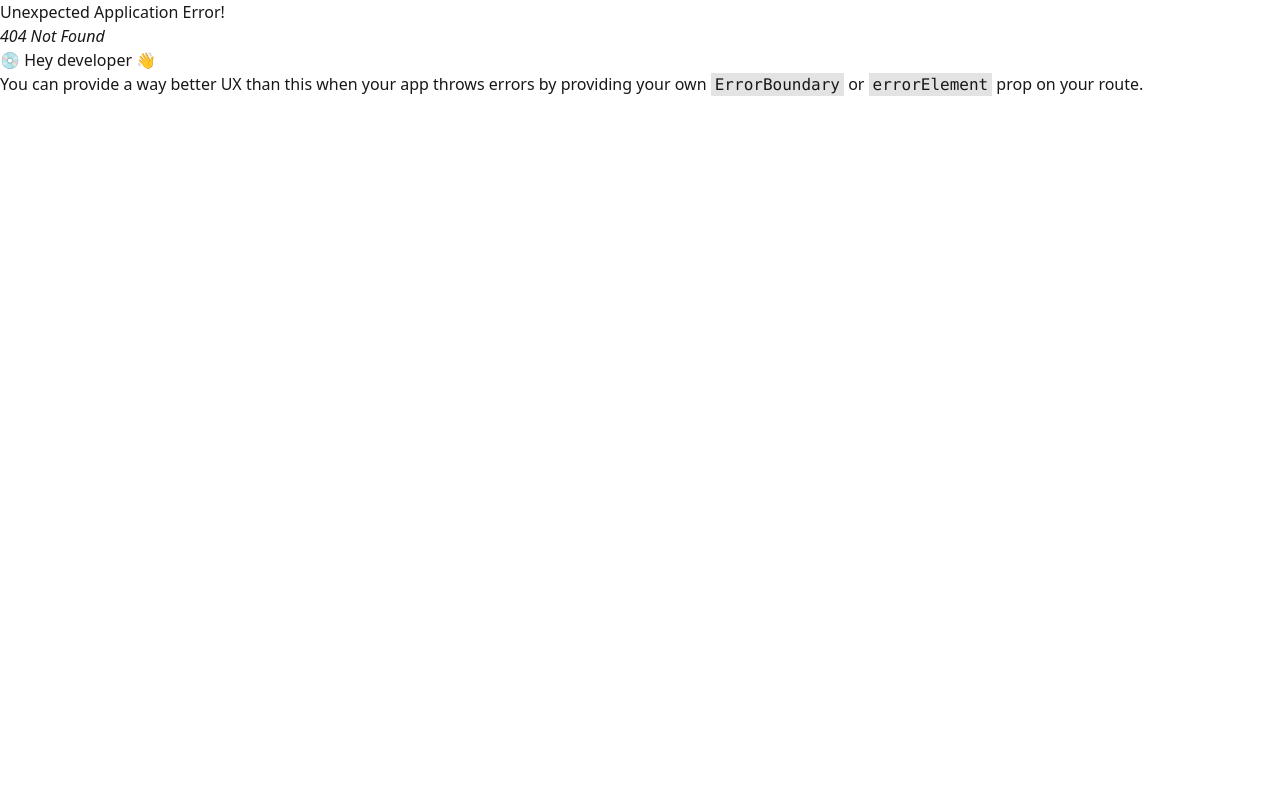
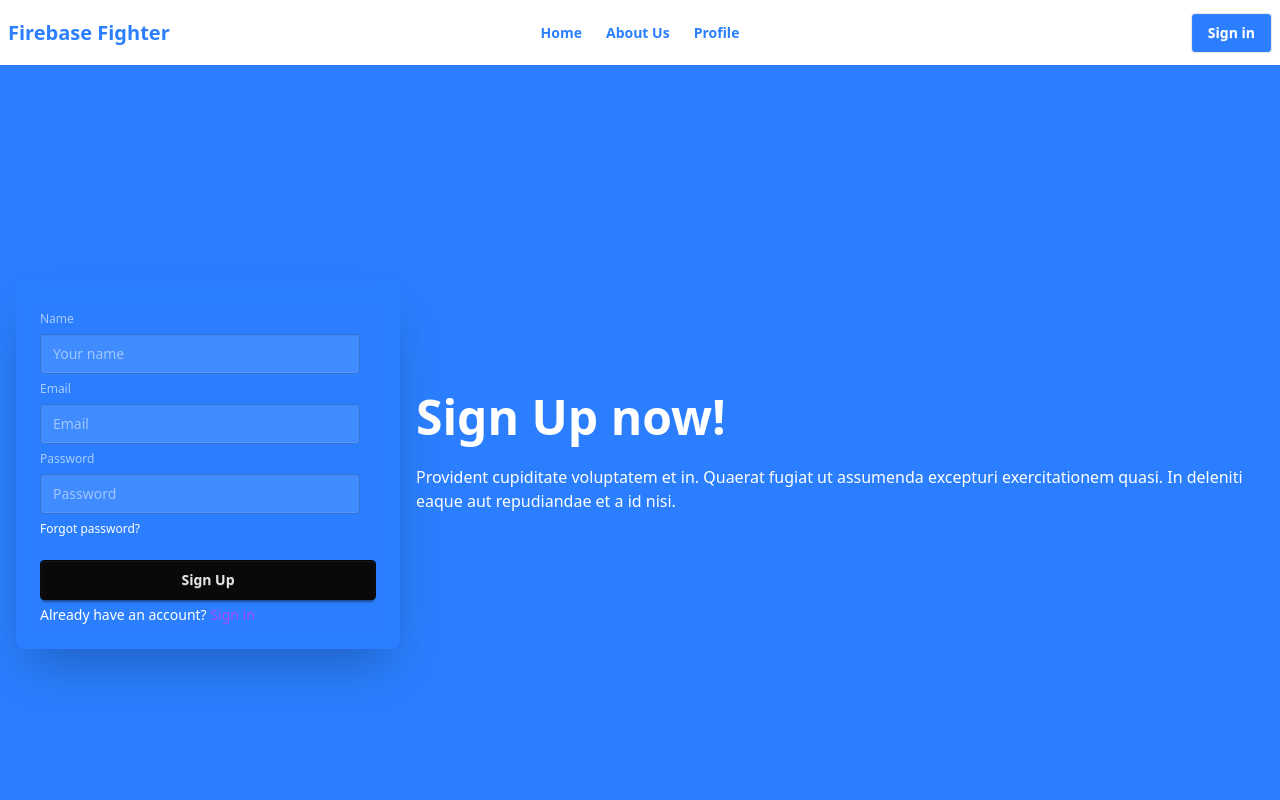
Before and after one commit to AyanSujon/firebase-fighter, a React (Vite) app: page /signup in a window 1280 px wide. Before the commit this address had no page. Shown: the top 800 px of the page. Built offline with nearby package versions, Linux system fonts and the light colour scheme.

Commit message:
added some test

```diff
--- a/package.json
+++ b/package.json
@@ -13,6 +13,7 @@
     "@tailwindcss/vite": "^4.1.14",
     "react": "^19.1.1",
     "react-dom": "^19.1.1",
+    "react-icons": "^5.5.0",
     "react-router": "^7.9.4",
     "react-toastify": "^11.0.5",
     "tailwindcss": "^4.1.14"
--- a/src/components/Navbar.jsx
+++ b/src/components/Navbar.jsx
@@ -1,19 +1,20 @@
 import React from 'react';
-import { NavLink } from 'react-router';
 import MyComponent from './MyComponent';
 import MyLink from './MyLink';
+import { Link } from 'react-router';
+
+
+
 
 const Navbar = () => {
 const links = <>
     <li><MyLink to={"/"} className={"text-blue-500"}>Home</MyLink></li>
-    <li><MyLink to={"/about-us"}  className={"text-blue-500"}>AboutUs</MyLink></li>
+    <li><MyLink to={"/about-us"}  className={"text-blue-500"}>About Us</MyLink></li>
     <li><MyLink to={"/profile"}  className={"text-blue-500"}>Profile</MyLink></li>
-    {/* <li><NavLink to={'/'} className={({isActive})=> isActive? "text-purple-500":"" }>Home</NavLink></li>
-    <li><NavLink to={'/about-us'} className={({isActive})=> isActive? "text-purple-500":"" }>AboutUs</NavLink></li>
-    <li><NavLink to={'/profile'} className={({isActive})=> isActive? "text-purple-500":"" } >Profile</NavLink></li> */}
-</>
+   </>
+
     return (
-        <nav className='shadow-sm'>
+        <nav>
             <MyComponent className={"flex items-center justify-between"}>
                 <div className="navbar bg-base-100 ">
                 <div className="navbar-start">
@@ -27,7 +28,7 @@
                             {links}
                     </ul>
                     </div>
-                    <a className="btn btn-ghost text-xl">daisyUI</a>
+                    <Link to={"/"} className=" text-xl font-bold text-blue-500">Firebase Fighter</Link>
                 </div>
                 <div className="navbar-center hidden lg:flex">
                     <ul className="menu menu-horizontal px-1">
@@ -35,7 +36,7 @@
                     </ul>
                 </div>
                 <div className="navbar-end">
-                    <a className="btn">Button</a>
+                    <Link to={"/signin"}  className={"btn bg-blue-500 hover:bg-purple-500  text-white"}>Sign in</Link>
                 </div>
                 </div>
             </MyComponent>
--- /dev/null
+++ b/src/pages/Signin.jsx
@@ -0,0 +1,35 @@
+import React from 'react';
+import { Link } from 'react-router';
+
+const Signin = () => {
+    return (
+        <div className="hero bg-blue-500 min-h-screen">
+        <div className="hero-content flex-col lg:flex-row-reverse">
+            <div className="text-center lg:text-left text-white">
+            <h1 className="text-5xl font-bold">Login now!</h1>
+            <p className="py-6">
+                Provident cupiditate voluptatem et in. Quaerat fugiat ut assumenda excepturi exercitationem
+                quasi. In deleniti eaque aut repudiandae et a id nisi.
+            </p>
+            </div>
+            <div className="card bg-white/05 backdrop-blur-sm w-full max-w-sm shrink-0 shadow-2xl">
+            <div className="card-body">
+                <form action="">
+                <fieldset className="fieldset">
+                <label className="label">Email</label>
+                <input type="email" className="input bg-white/05 backdrop-blur-sm" placeholder="Email" />
+                <label className="label">Password</label>
+                <input type="password" className="input bg-white/05 backdrop-blur-sm" placeholder="Password" />
+                <div><a className="link link-hover">Forgot password?</a></div>
+                <button className="btn btn-neutral mt-4">Login</button>
+                </fieldset>
+                <p>New to our webstie? <Link to={"/signup"} className="text-purple-500">SignUp</Link></p>
+                </form>
+            </div>
+            </div>
+        </div>
+        </div>
+    );
+};
+
+export default Signin;
--- /dev/null
+++ b/src/pages/Signup.jsx
@@ -0,0 +1,37 @@
+import React from 'react';
+import { Link } from 'react-router';
+
+const Signup = () => {
+    return (
+      <div className="hero bg-blue-500 min-h-screen">
+        <div className="hero-content flex-col lg:flex-row-reverse">
+            <div className="text-center lg:text-left text-white">
+            <h1 className="text-5xl font-bold">Sign Up now!</h1>
+            <p className="py-6">
+                Provident cupiditate voluptatem et in. Quaerat fugiat ut assumenda excepturi exercitationem
+                quasi. In deleniti eaque aut repudiandae et a id nisi.
+            </p>
+            </div>
+            <div className="card bg-white/05 backdrop-blur-sm w-full max-w-sm shrink-0 shadow-2xl">
+            <div className="card-body">
+                <form action="">
+                <fieldset className="fieldset text-white">
+                <label className="label">Name</label>
+                <input type="text" className="input bg-white/10 backdrop-blur-sm" placeholder="Your name" />
+                <label className="label">Email</label>
+                <input type="email" className="input bg-white/10 backdrop-blur-sm" placeholder="Email" />
+                <label className="label">Password</label>
+                <input type="password" className="input bg-white/10 backdrop-blur-sm" placeholder="Password" />
+                <div><a className="link link-hover">Forgot password?</a></div>
+                <button className="btn btn-neutral mt-4">Sign Up</button>
+                </fieldset>
+                <p className='text-white'>Already have an account? <Link to={"/signup"} className="text-purple-500">Sign in</Link></p>
+                </form>
+            </div>
+            </div>
+        </div>
+        </div>
+    );
+};
+
+export default Signup;
```
Also changed, not shown: src/routes/Routes.jsx (+11 -0 lines), 1 other file (tests, documents, lock files or other folders).
